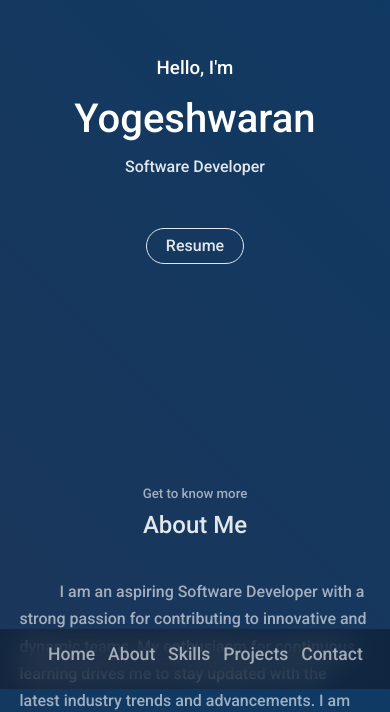
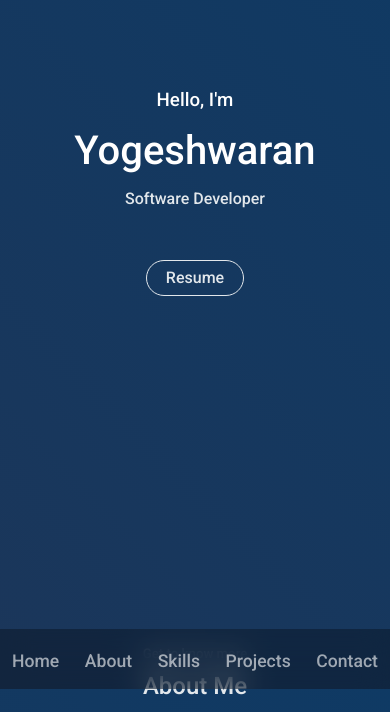
Before and after one commit to yogeshwaran99/site, a React (Create React App) app: page / in a window 390 px wide. Shown: the part 155-867 px from the top of the page. Built offline with nearby package versions, Linux system fonts and the light colour scheme.

Commit message:
header update

```diff
--- a/src/components/header/Header.jsx
+++ b/src/components/header/Header.jsx
@@ -2,48 +2,31 @@ import React, { useState } from 'react';
 import './header.css';
 
 const Header = () => {
-  const [activeNav, setActiveNav] = useState('#home');
+  const [activeNav, setActiveNav] = useState('#header');
+
+  const navLinks = [
+    { id: '#profile', label: 'Home' },
+    { id: '#about', label: 'About' },
+    { id: '#skills', label: 'Skills' },
+    { id: '#project', label: 'Projects' },
+    { id: '#contact', label: 'Contact' },
+  ];
 
   return (
-    <header id="home">
     <nav>
-      <a
-        href="#"
-        onClick={() => setActiveNav('#')}
-        className={activeNav === '#' ? 'active' : ''}
-      >
-        Home
-      </a>
-      <a
-        href="#about"
-        onClick={() => setActiveNav('#about')}
-        className={activeNav === '#about' ? 'active' : ''}
-      >
-        About
-      </a>
-      <a
-        href="#skills"
-        onClick={() => setActiveNav('#skills')}
-        className={activeNav === '#skills' ? 'active' : ''}
-      >
-       Skills
-      </a>
-      <a
-        href="#project"
-        onClick={() => setActiveNav('#project')}
-        className={activeNav === '#project' ? 'active' : ''}
-      >
-        Projects
-      </a>
-      <a
-        href="#contact"
-        onClick={() => setActiveNav('#contact')}
-        className={activeNav === '#contact' ? 'active' : ''}
-      >
-        Contact
-      </a>
+      {navLinks.map(({ id, label }) => (
+        <a
+          key={id}
+          href={id}
+          onClick={() => setActiveNav(id)}
+          className={activeNav === id ? 'active' : ''}
+          role="navigation"
+          tabIndex={0}
+        >
+          {label}
+        </a>
+      ))}
     </nav>
-    </header>
   );
 }
 
--- a/src/components/header/header.css
+++ b/src/components/header/header.css
@@ -25,7 +25,7 @@ nav a {
 }
 
 nav a:hover {
-  color:hsl(206, 100%, 50.0%);
+  color:var(--color-hover)
 }
 
 nav a.active {
@@ -35,12 +35,12 @@ nav a.active {
 @media (max-width: 600px) {
   nav{
     display: flex;
+    justify-content: center;
     bottom: 0;
     top: unset;
     height: 60px;
   }
   nav a{
-    font-size: 1.5 rem;
-    padding: 0rem;
+    padding: 0.4rem;
   }
 }
--- a/src/components/profile/profile.css
+++ b/src/components/profile/profile.css
@@ -1,10 +1,11 @@
 #profile {
-  height: 100%;
-  padding-top: 7rem;
+  height: 80vh;
+  margin-top: 0;
 
 }
 
 .profile__container {
+  padding-top: 15rem;
   text-align: center;
 }
 
@@ -27,10 +28,7 @@
 }
 
 @media screen and (max-width: 600px){
-  #profile{
-    padding-top: 7rem;
-    padding-bottom: 6rem;
-  }
+
   .profile__container {
     text-align: center;
     }
```
